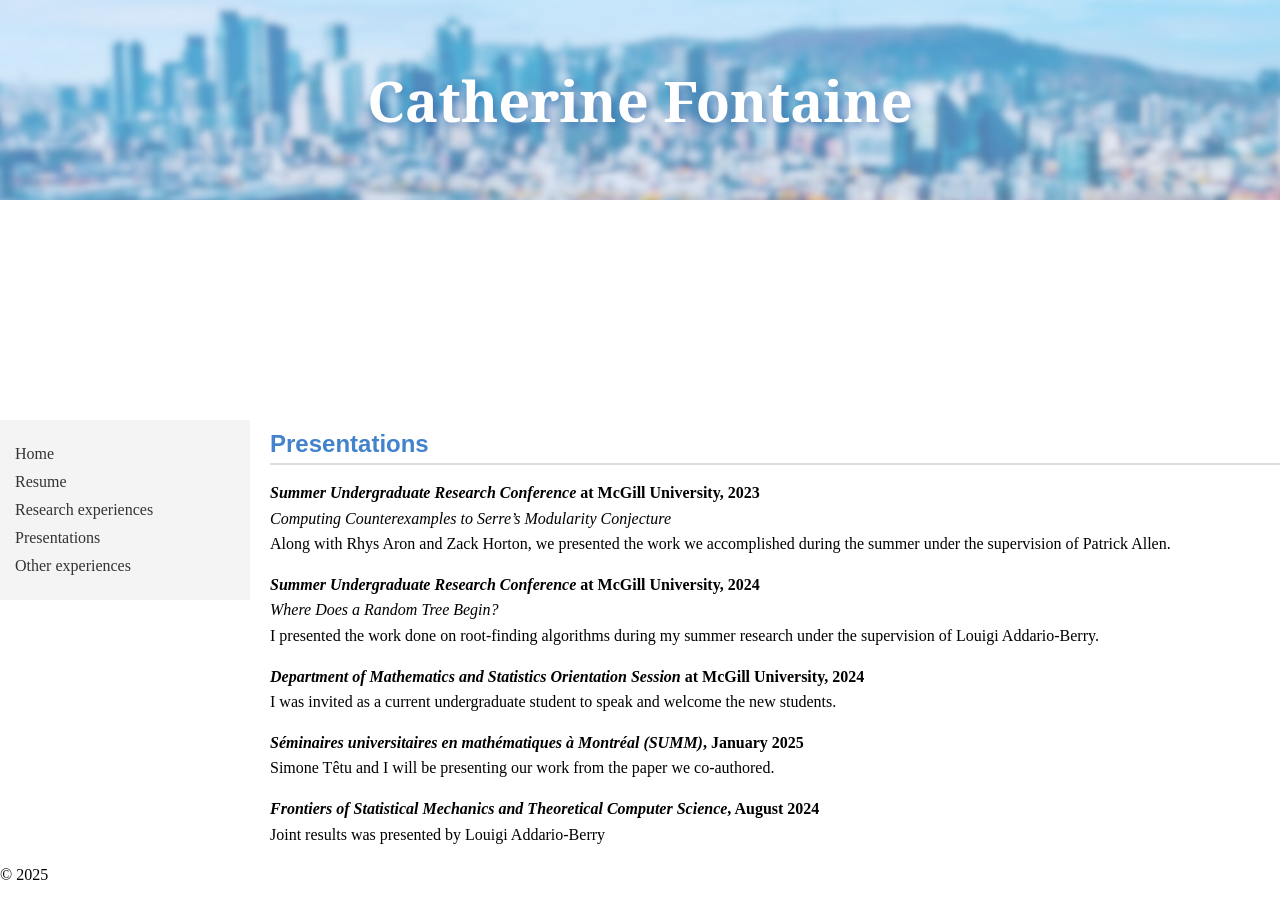
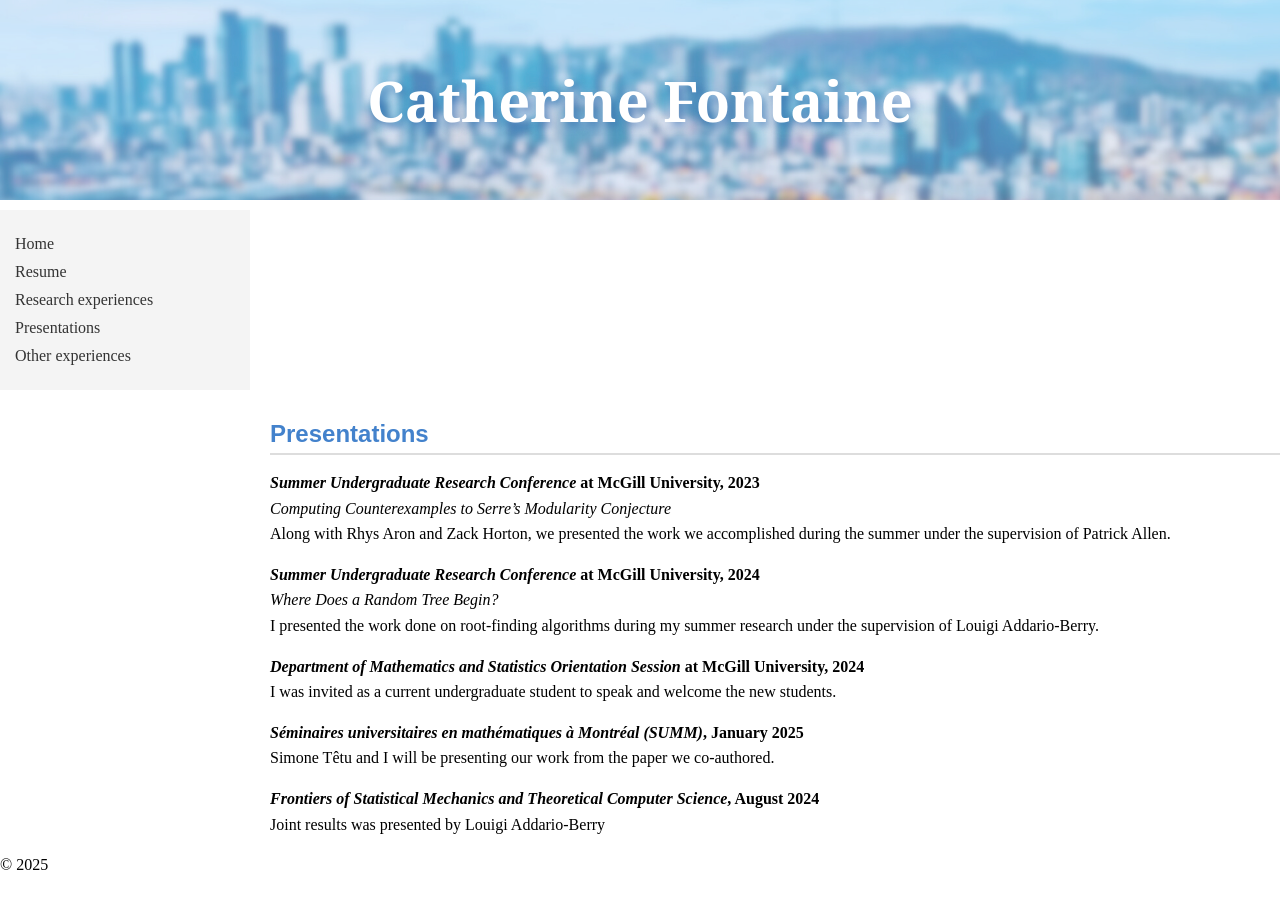
Before and after one commit to CatherineFontaine/CatherineFontaine.github.io, a Jekyll site: the page built from presentations.md, in a window 1280 px wide. Built offline with Jekyll 4.4.1, drawn with Linux system fonts in a browser that asks for light colours.

Commit message:
Update style.css

```diff
--- a/assets/css/style.css
+++ b/assets/css/style.css
@@ -92,8 +92,7 @@ header h1 {
   left: 0;
   z-index: 1;
   transition: all 0.3s ease;
-  margin-top: 20px;
-  top: 200px;
+  margin-top: 10px;
 }
 
 .container {
```
